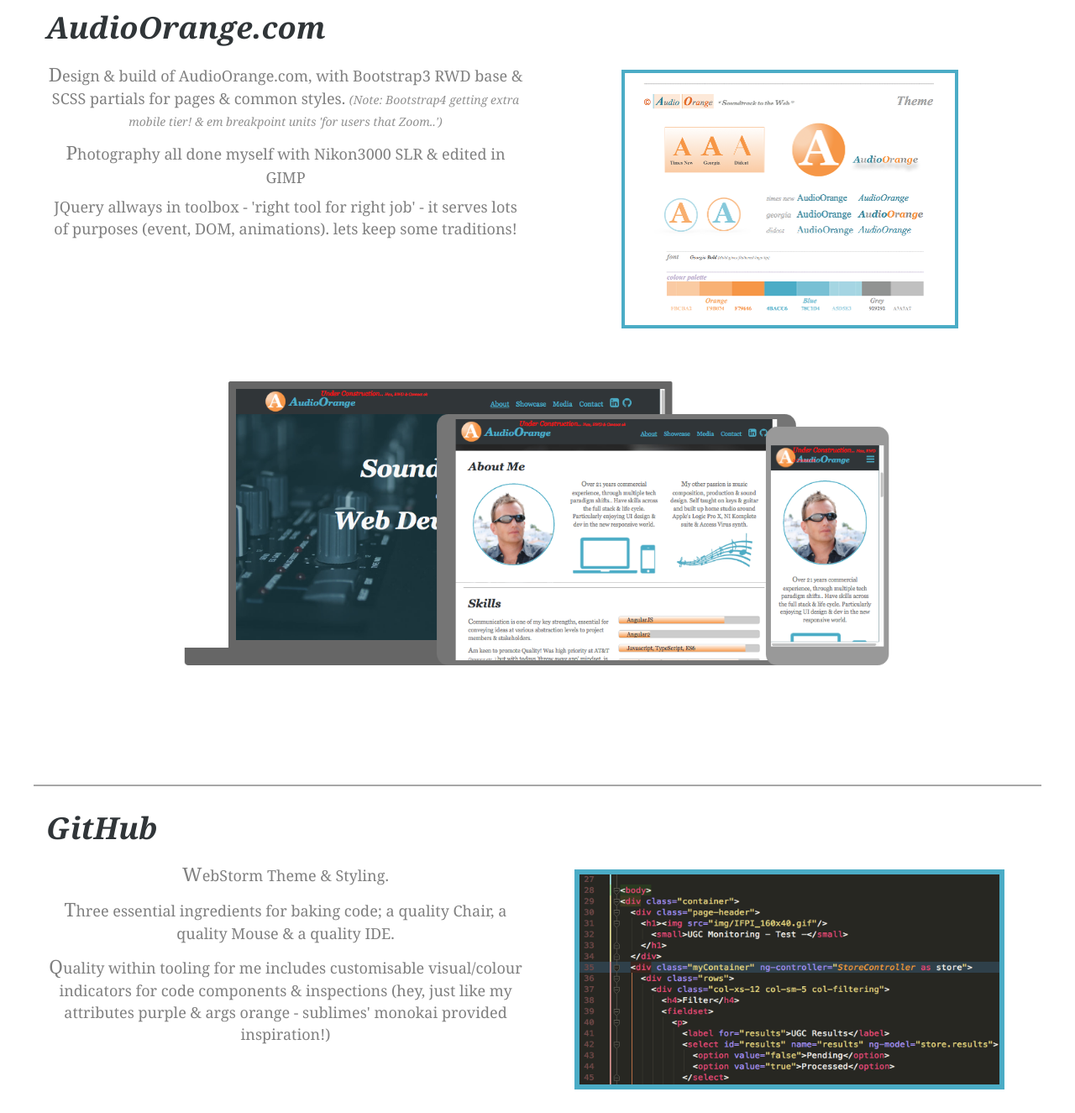
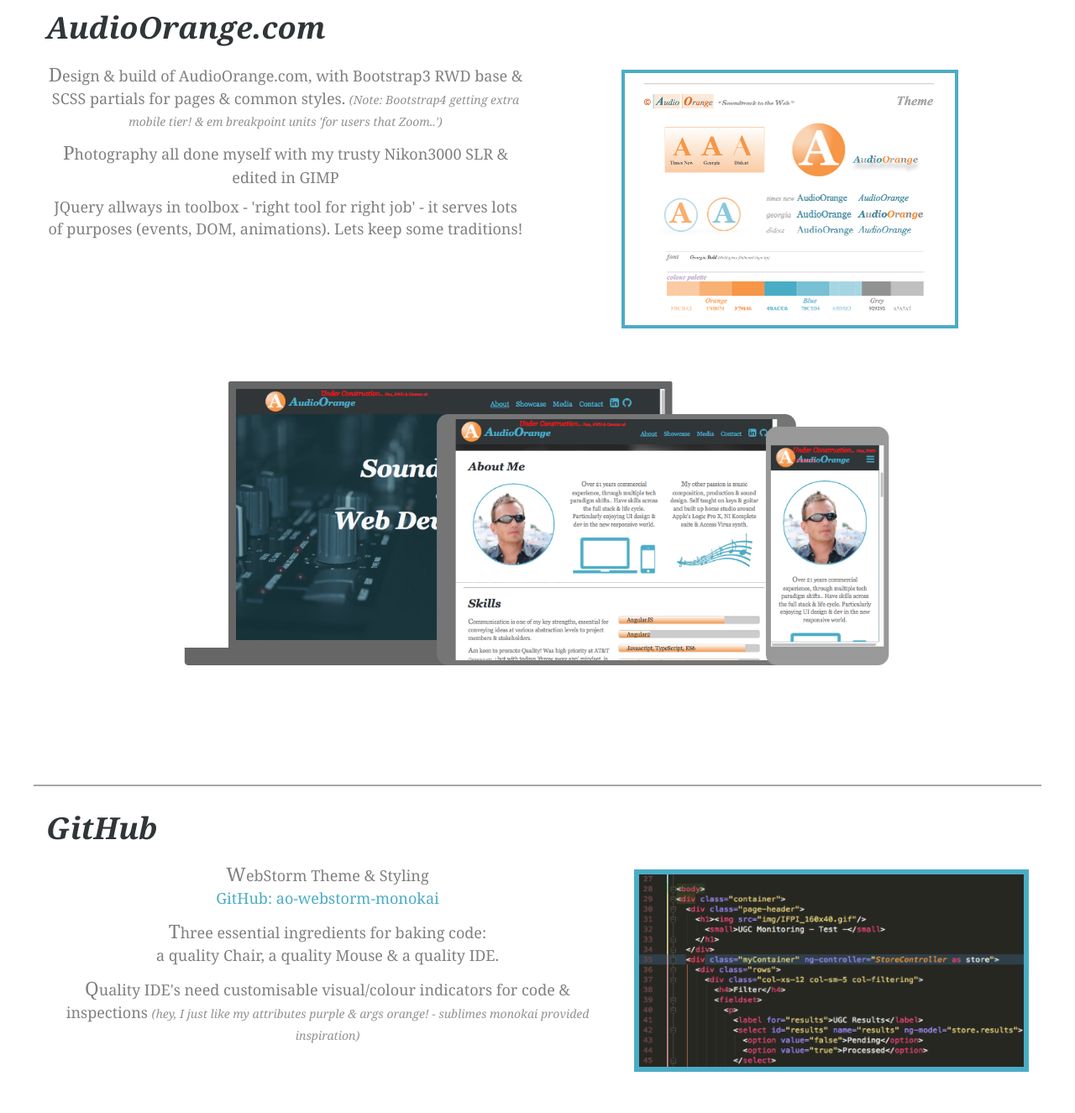
Before and after one commit to SteveJPalmer/stevejpalmer.github.io, a plain HTML site: page showcase.html in a window 1280 px wide. Shown: the part 1472-2797 px from the top of the page at 84% size. Drawn offline with nearby package versions, Linux system fonts and the light colour scheme.

Commit message:
minor bug fixes

```diff
--- a/assets/css/_showcase.scss
+++ b/assets/css/_showcase.scss
@@ -1,5 +1,20 @@
 /* showcase */
 
+/* override Bootstrap anchor style */
+.ao-monokai a {
+  color: $ao-blue-dark;
+  -webkit-transition: color 1.5s ease;
+  transition: color 1.5s ease;
+  text-decoration: none;
+}
+
+/* anchor hover */
+.ao-monokai a:hover {
+  color: $ao-orange-dark;
+  -webkit-transition: color 0.2s ease;
+  transition: color 0.2s ease;
+  text-decoration: none;
+}
 
 /* Clients */
 .ao-clients {
--- a/showcase.html
+++ b/showcase.html
@@ -181,7 +181,7 @@
         <div class="row">
           <div class="col-xs-12 col-sm-4 ao-row">
             <br><p class="text-center"><span class="ao-font-overweight">R</span>e-engineering of AutoSport.com website & CMS system.</p>
-            <p class="text-center"><span class="ao-font-overweight">A</span>ssisted in conerting site to responsive fluid grid.</p>
+            <p class="text-center"><span class="ao-font-overweight">A</span>ssisted in converting site to responsive fluid grid.</p>
             <p class="text-center"><span class="ao-font-overweight">C</span>reated angular pages & node modules for user subscriptions & payments system.</p><br>
           </div>
           <div class="col-xs-12 col-sm-8 ao-row">
@@ -224,10 +224,10 @@
               SCSS partials for pages & common styles.
               <i>(Note: Bootstrap4 getting extra mobile tier! & em breakpoint units 'for users that Zoom..')</i></p>
             <p class="text-center"><span class="ao-font-overweight">P</span>hotography
-              all done myself with Nikon3000 SLR & edited in GIMP</p>
+              all done myself with my trusty Nikon3000 SLR & edited in GIMP</p>
             <p class="text-center">JQuery allways in toolbox -
-              'right tool for right job' - it serves lots of purposes (event, DOM, animations).
-              lets keep some traditions!</p>
+              'right tool for right job' - it serves lots of purposes (events, DOM, animations).
+              Lets keep some traditions!</p>
           </div>
           <div class="col-xs-12 col-sm-6 ao-row">
             <span class="c-img-container">
@@ -255,17 +255,18 @@
         <h1>GitHub</h1>
         <!-- content panes -->
         <div class="row">
-          <div class="col-xs-12 col-sm-6 ao-row">
-            <p class="text-center"><span class="ao-font-overweight">W</span>ebStorm Theme & Styling.</p>
+          <div class="col-xs-12 col-sm-7 ao-row">
+            <p class="text-center"><span class="ao-font-overweight">W</span>ebStorm Theme & Styling<br>
+            <a target="_blank" href="http://audioorange.com/ao-webstorm-monokai/">GitHub: ao-webstorm-monokai</a></p>
 
             <p class="text-center"><span class="ao-font-overweight">T</span>hree
-              essential ingredients for baking code; a quality Chair, a quality Mouse & a quality IDE.</p>
+              essential ingredients for baking code:<br> a quality Chair, a quality Mouse & a quality IDE.</p>
             <p class="text-center"><span class="ao-font-overweight">Q</span>uality
-              within tooling for me includes customisable visual/colour indicators for code components & inspections
-              (hey, just like my attributes purple & args orange - sublimes' monokai provided inspiration!)
+              IDE's need customisable visual/colour indicators for code & inspections
+              <i>(hey, I just like my attributes purple & args orange! - sublimes monokai provided inspiration)</i>
             </p>
           </div>
-          <div class="col-xs-12 col-sm-6 ao-row">
+          <div class="col-xs-12 col-sm-5 ao-row">
             <span class="d-img-container">
               <a target="_blank" href="http://audioorange.com/ao-webstorm-monokai/">
                 <img id="d-img" src="assets/img/ao-webstorm-monokai.png"></a>
```
Also changed, not shown: index.html (+2 -2 lines), assets/css/ao.css, 1 other file.
